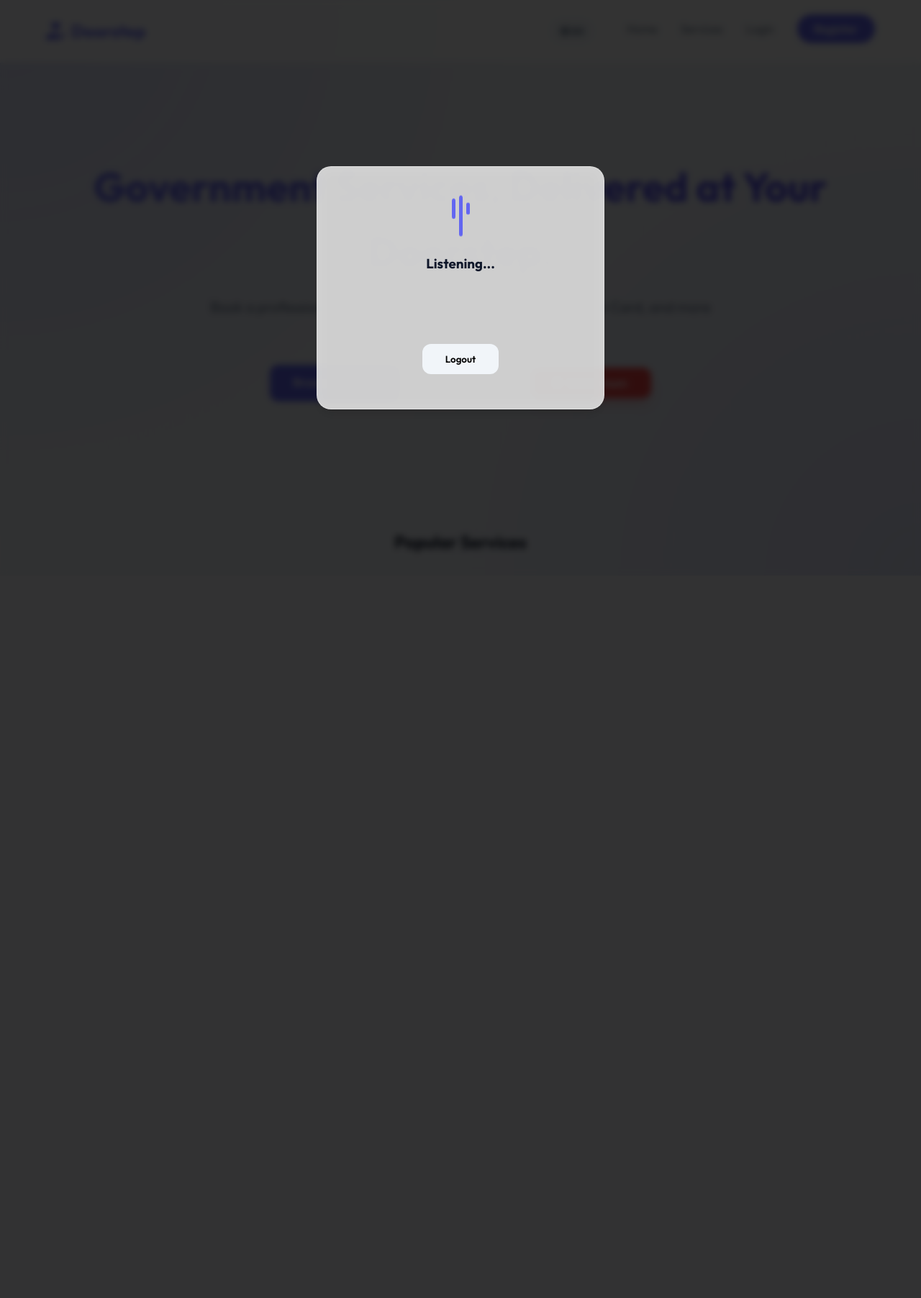
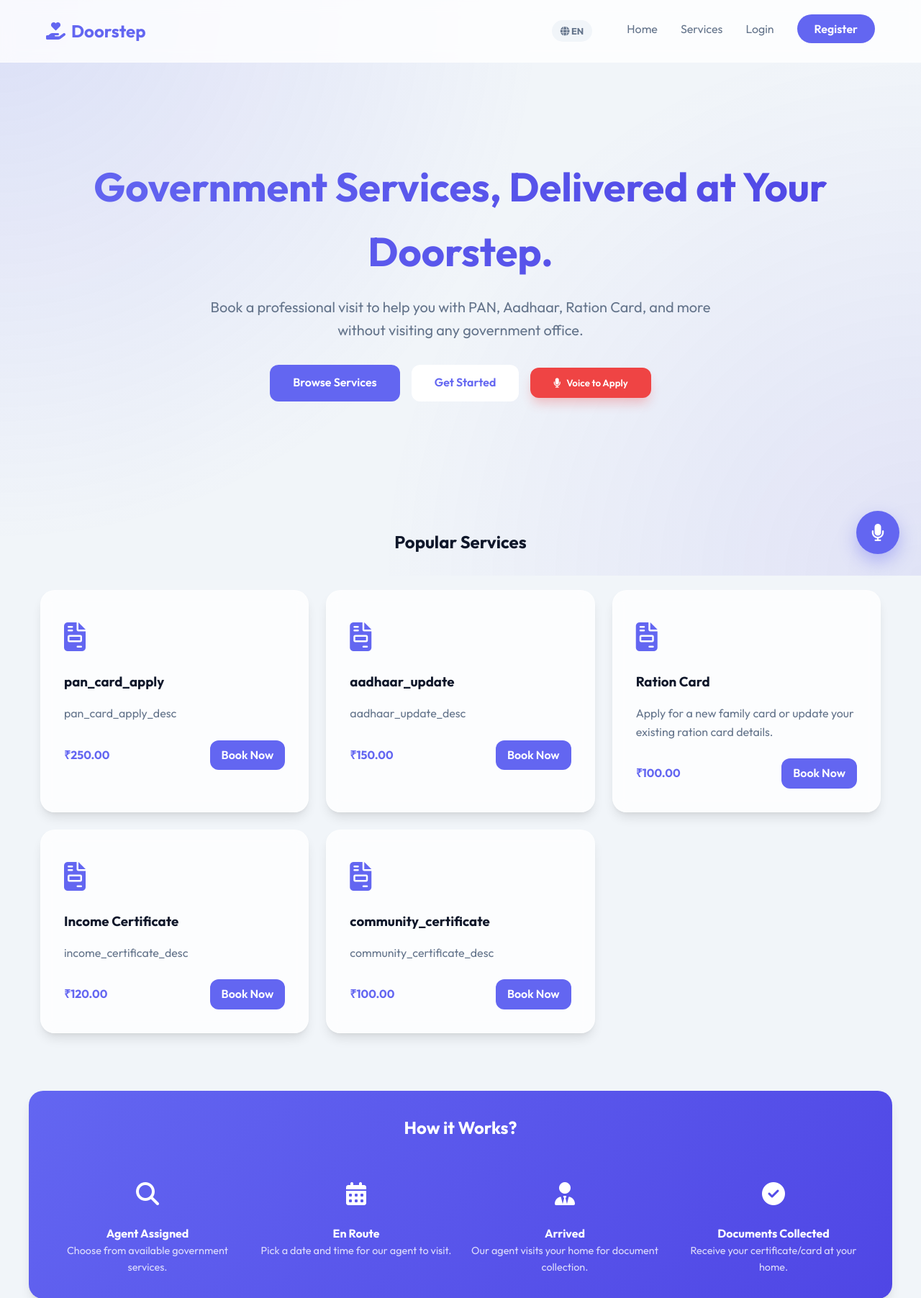
Before and after one commit to kthacking/Doorstep, a PHP site: page /index.php in a window 1280 px wide. Shown: the top 1804 px of the page at 72% size. Before the commit the page ends 766 px from the top, so only its background shows below. Run offline with PHP 8.4, Linux system fonts and the light colour scheme; data comes from the database, SQL or seed files in the repository.

Commit message:
feat: enhance voice interaction with floating button and localized service matching

```diff
--- a/index.php
+++ b/index.php
@@ -2,8 +2,17 @@
 $page_title = "Home";
 include 'includes/header.php';
 
-// Fetch services for voice matching
-$all_services = $pdo->query("SELECT id, service_name FROM services")->fetchAll(PDO::FETCH_KEY_PAIR);
+// Fetch and Localize services for voice matching
+$all_services = [];
+$get_services = $pdo->query("SELECT id, service_name FROM services");
+while($row = $get_services->fetch()) {
+    $slug = strtolower(str_replace([' ', '  '], '_', trim($row['service_name'])));
+    // Hardcoded mapping for base services if they don't follow the slug pattern
+    if ($slug == 'pan_card_registration') $slug = 'pan_card';
+    if ($slug == 'birth_certificate_registration') $slug = 'birth_certificate';
+
+    $all_services[$row['id']] = __($slug);
+}
 ?>
 
 <header class="hero">
@@ -28,13 +37,19 @@ $all_services = $pdo->query("SELECT id, service_name FROM services")->fetchAll(P
     <h2 style="text-align: center; margin-bottom: 3rem;"><?php echo __('popular_services'); ?></h2>
     <div class="services-grid">
         <?php
-        $stmt = $pdo->query("SELECT * FROM services LIMIT 3");
+        $stmt = $pdo->query("SELECT * FROM services LIMIT 6");
         while ($service = $stmt->fetch()) {
+            $slug = strtolower(str_replace([' ', '  '], '_', trim($service['service_name'])));
+            if ($slug == 'pan_card_registration') $slug = 'pan_card';
+
+            $name = __($slug);
+            $desc = __($slug . '_desc');
+
             echo "
             <div class='card shadow-hover'>
                 <div style='font-size: 2.5rem; color: var(--primary); margin-bottom: 1rem;'><i class='fas fa-file-invoice'></i></div>
-                <h3>{$service['service_name']}</h3>
-                <p style='color: var(--secondary); margin: 1rem 0;'>{$service['description']}</p>
+                <h3>{$name}</h3>
+                <p style='color: var(--secondary); margin: 1rem 0;'>{$desc}</p>
                 <div style='display: flex; justify-content: space-between; align-items: center; margin-top: 1.5rem;'>
                     <span style='font-weight: 700; color: var(--primary);'>".CURRENCY."{$service['service_charge']}</span>
                     <a href='pages/book_service.php?id={$service['id']}' class='btn btn-primary' style='padding: 0.5rem 1rem;'>".__('book_now')."</a>
@@ -72,7 +87,7 @@ $all_services = $pdo->query("SELECT id, service_name FROM services")->fetchAll(P
 </section>
 
 <!-- Conversational Voice Modal -->
-<div id="voiceModal" style="display: none; position: fixed; inset: 0; background: rgba(0,0,0,0.8); z-index: 9999; display: flex; align-items: center; justify-content: center; backdrop-filter: blur(5px);">
+<div id="voiceModal" style="display: none; position: fixed; inset: 0; background: rgba(0,0,0,0.8); z-index: 9999; align-items: center; justify-content: center; backdrop-filter: blur(5px);">
     <div class="card" style="width: 400px; text-align: center; padding: 3rem;">
         <div id="voiceWaves" style="display: flex; gap: 5px; justify-content: center; margin-bottom: 2rem;">
             <div class="wave" style="width: 5px; height: 20px; background: var(--primary); border-radius: 5px;"></div>
@@ -81,9 +96,15 @@ $all_services = $pdo->query("SELECT id, service_name FROM services")->fetchAll(P
         </div>
         <h3 id="voiceStatus" style="margin-bottom: 1rem;"><?php echo __('listening'); ?></h3>
         <p id="voiceTranscript" style="color: var(--secondary); font-style: italic; min-height: 3em;"></p>
-        <button id="closeVoice" class="btn" style="margin-top: 2rem; background: #f1f5f9;"><?php echo __('logout'); ?></button>
+        <button id="closeVoice" class="btn" style="margin-top: 2rem; background: #f1f5f9;"><?php echo __('cancel'); ?></button>
     </div>
 </div>
+
+<!-- Floating Voice Action -->
+<button id="floatingVoiceBtn" style="position: fixed; bottom: 30px; right: 30px; width: 60px; height: 60px; border-radius: 50%; background: var(--primary); color: white; border: none; font-size: 1.5rem; box-shadow: 0 10px 25px rgba(99, 102, 241, 0.4); cursor: pointer; z-index: 1000; transition: 0.3s; display: flex; align-items: center; justify-content: center;">
+    <i class="fas fa-microphone"></i>
+    <span style="position: absolute; right: 70px; background: var(--primary); padding: 8px 15px; border-radius: 8px; font-size: 0.8rem; font-weight: 700; white-space: nowrap; pointer-events: none; opacity: 0; transition: 0.3s; transform: translateX(10px);"><?php echo __('voice_apply'); ?></span>
+</button>
 
 <style>
 @keyframes pulse {
@@ -99,6 +120,8 @@ $all_services = $pdo->query("SELECT id, service_name FROM services")->fetchAll(P
 <script>
 const services = <?php echo json_encode($all_services); ?>;
 const voiceBtn = document.getElementById('voiceApplyBtn');
+const floatingBtn = document.getElementById('floatingVoiceBtn');
+const floatingLabel = floatingBtn.querySelector('span');
 const voiceModal = document.getElementById('voiceModal');
 const vStatus = document.getElementById('voiceStatus');
 const vTranscript = document.getElementById('voiceTranscript');
@@ -122,9 +145,21 @@ if ('webkitSpeechRecognition' in window) {
         synth.speak(utter);
     }
 
-    voiceBtn.onclick = () => {
+    const startVoiceFlow = () => {
         voiceModal.style.display = 'flex';
         startConversation();
+    };
+
+    voiceBtn.onclick = startVoiceFlow;
+    floatingBtn.onclick = startVoiceFlow;
+
+    floatingBtn.onmouseover = () => {
+        floatingLabel.style.opacity = '1';
+        floatingLabel.style.transform = 'translateX(0)';
+    };
+    floatingBtn.onmouseout = () => {
+        floatingLabel.style.opacity = '0';
+        floatingLabel.style.transform = 'translateX(10px)';
     };
 
     closeVoice.onclick = () => {
@@ -181,6 +216,7 @@ if ('webkitSpeechRecognition' in window) {
     };
 } else {
     voiceBtn.style.display = 'none';
+    floatingBtn.style.display = 'none';
 }
 </script>
 
```
